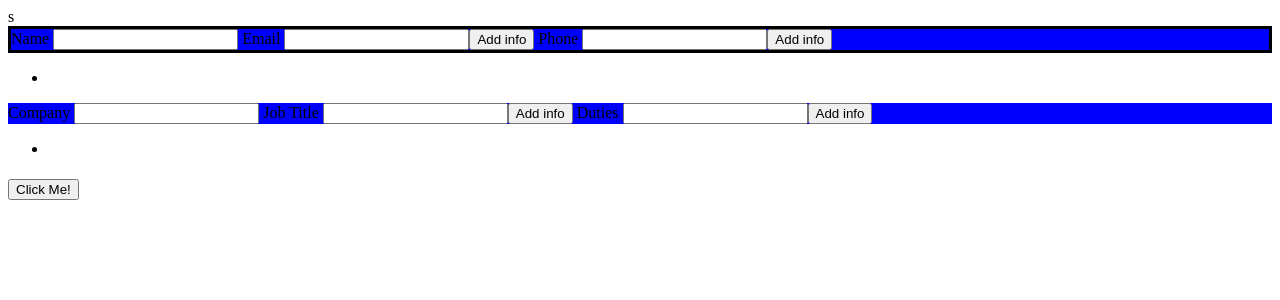
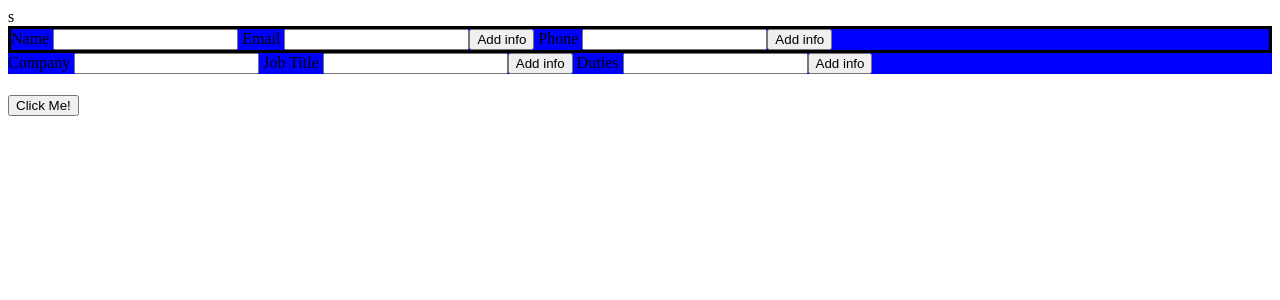
Before and after one commit to Sawaian/cv-project, a React (Create React App) app: page / in a window 1280 px wide. Shown: the top 300 px of the page. Built offline with nearby package versions, Linux system fonts and the light colour scheme.

Commit message:
Added className to produced lists.

```diff
--- a/src/Components/Overview.js
+++ b/src/Components/Overview.js
@@ -11,12 +11,12 @@ class Overview extends Component {
 render(){
     const {myInfo} = this.props;
 return (
-    <ul>
+    <div>
         { myInfo.map((myInfo) =>{
-            return <li>{myInfo}</li>;
+            return <div className={myInfo}>{myInfo}</div>
         })}
-        <li></li>
-            </ul>
+
+            </div>
             );
         };
 }
```
Also changed, not shown: src/Components/Experience/Experience.css (added, +7 -0 lines).
